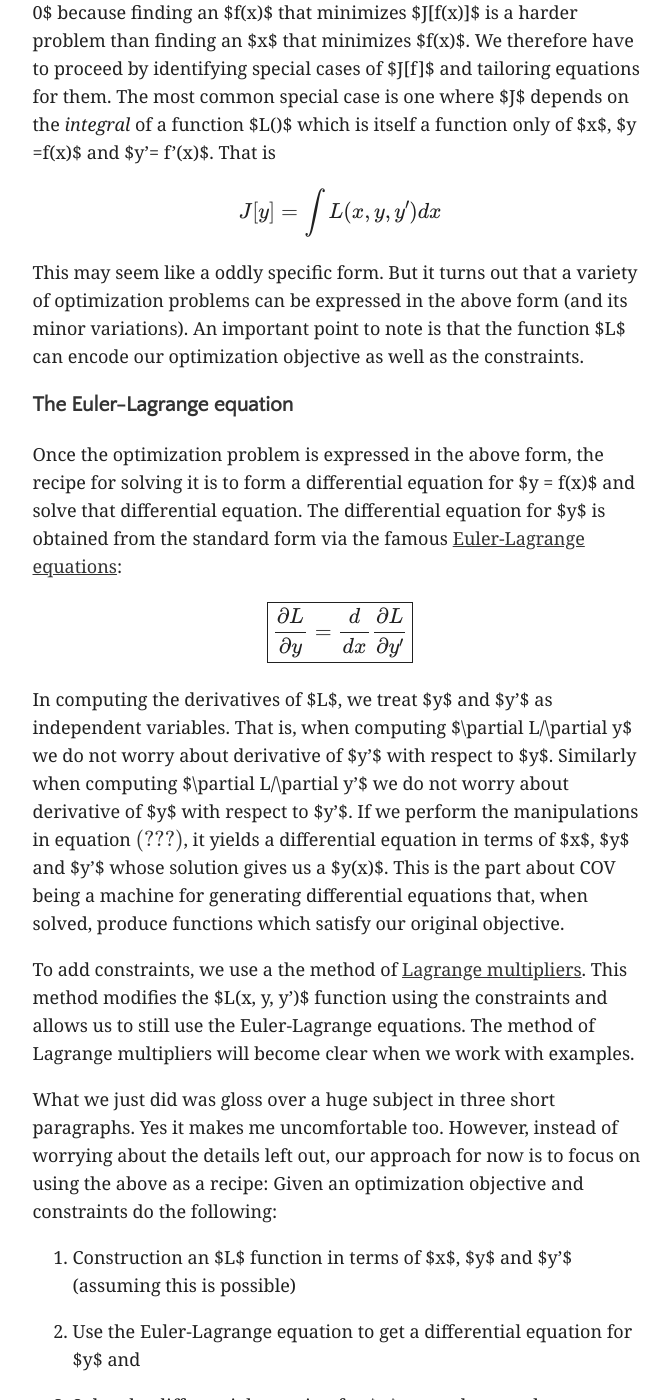
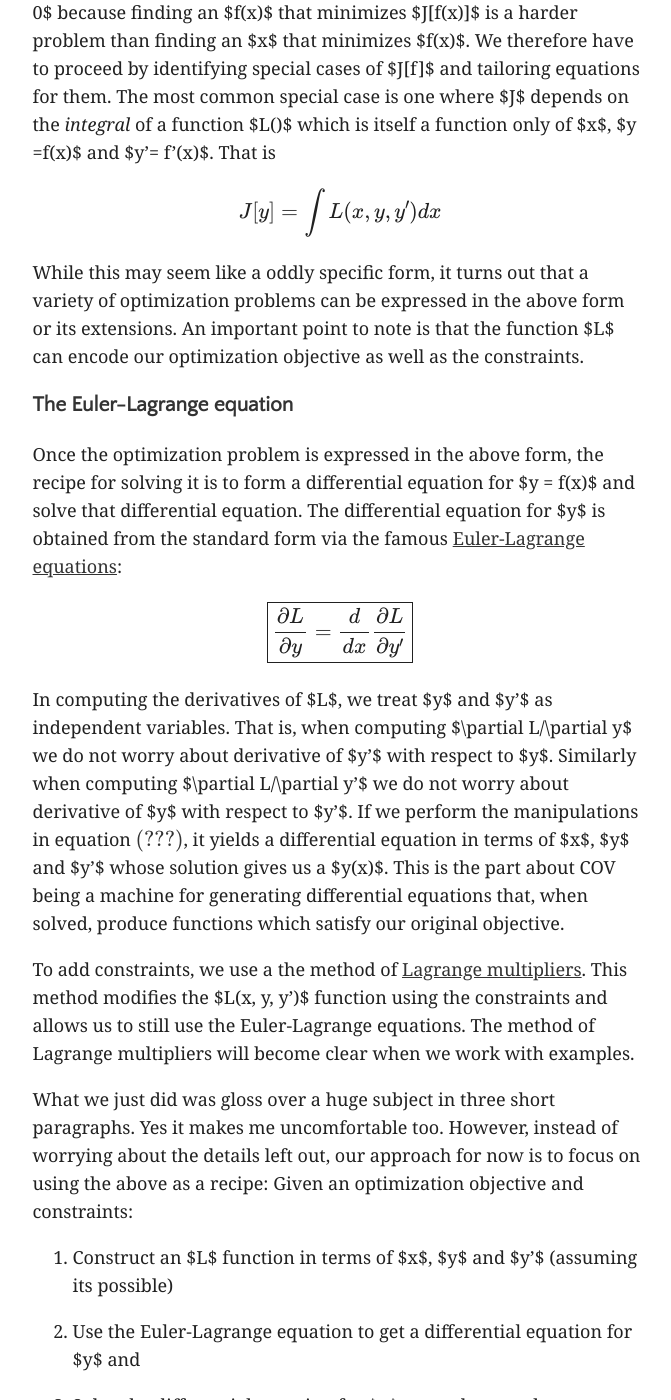
Before and after one commit to rohan-kekatpure/rohan-kekatpure.github.io, a Jekyll site: the page built from _posts/2020-08-11-calculus-of-variations.md, in a window 1280 px wide and 1400 px high, scrolled down 4579 px. Shown: the whole window, without its empty margins (300-971 px from the left). Built offline with Jekyll 4.4.1, drawn with Linux system fonts in a browser that asks for light colours; formulas are drawn with MathJax 3; some of the changed text lies outside the part shown.

Commit message:
Introduction to  COV

```diff
--- a/_posts/2020-08-11-calculus-of-variations.md
+++ b/_posts/2020-08-11-calculus-of-variations.md
@@ -130,9 +130,9 @@ J[y] = \int L(x, y, y')dx
 \end{equation*}
 $$
 
-This may seem like a oddly specific form. But it turns out that a variety of optimization
-problems can be expressed in the above form (and its minor variations). An important point to note is that the function
-$L$ can encode our optimization objective as well as the constraints.
+While this may seem like a oddly specific form, it turns out that a variety of optimization problems can be expressed in
+the above form or its extensions. An important point to note is that the function $L$ can encode our
+optimization objective as well as the constraints.
 
 ### The Euler-Lagrange equation
 
@@ -160,9 +160,9 @@ equations. The method of Lagrange multipliers will become clear when we work wit
 
 What we just did was gloss over a huge subject in three short paragraphs. Yes it makes me uncomfortable too. However,
 instead of worrying about the details left out, our approach for now is to focus on using the above as a recipe: Given
-an optimization objective and constraints do the following:
+an optimization objective and constraints:
 
-1. Construction an $L$ function in terms of $x$, $y$ and $y'$ (assuming this is possible)
+1. Construct an $L$ function in terms of $x$, $y$ and $y'$ (assuming its possible)
 
 2. Use the Euler-Lagrange equation to get a differential equation for $y$ and
 
@@ -492,7 +492,7 @@ is once again the standard equation of a circle.
 ### Summary
 We dipped our toes in the fascinating world of calculus of variations. We stated the fundamental equation of COV, the
 Euler-Lagrange equation, and saw a few of its generalizations. Though we didnt delve into it, the form of the
-Euler-Lagrange equations has deeper significance and it appears over and over in study of Physics and Optimization.
+Euler-Lagrange equations has deeper significance and it makes recurring appearances in Physics and Optimization.
 
 We next saw how to construct the $L$ function and solve the Euler-Lagrange equations for a couple of standard examples.
 As a result, we can now prove how circle is the shape that maximizes the area of a loop of given perimeter. Hopefully
```
